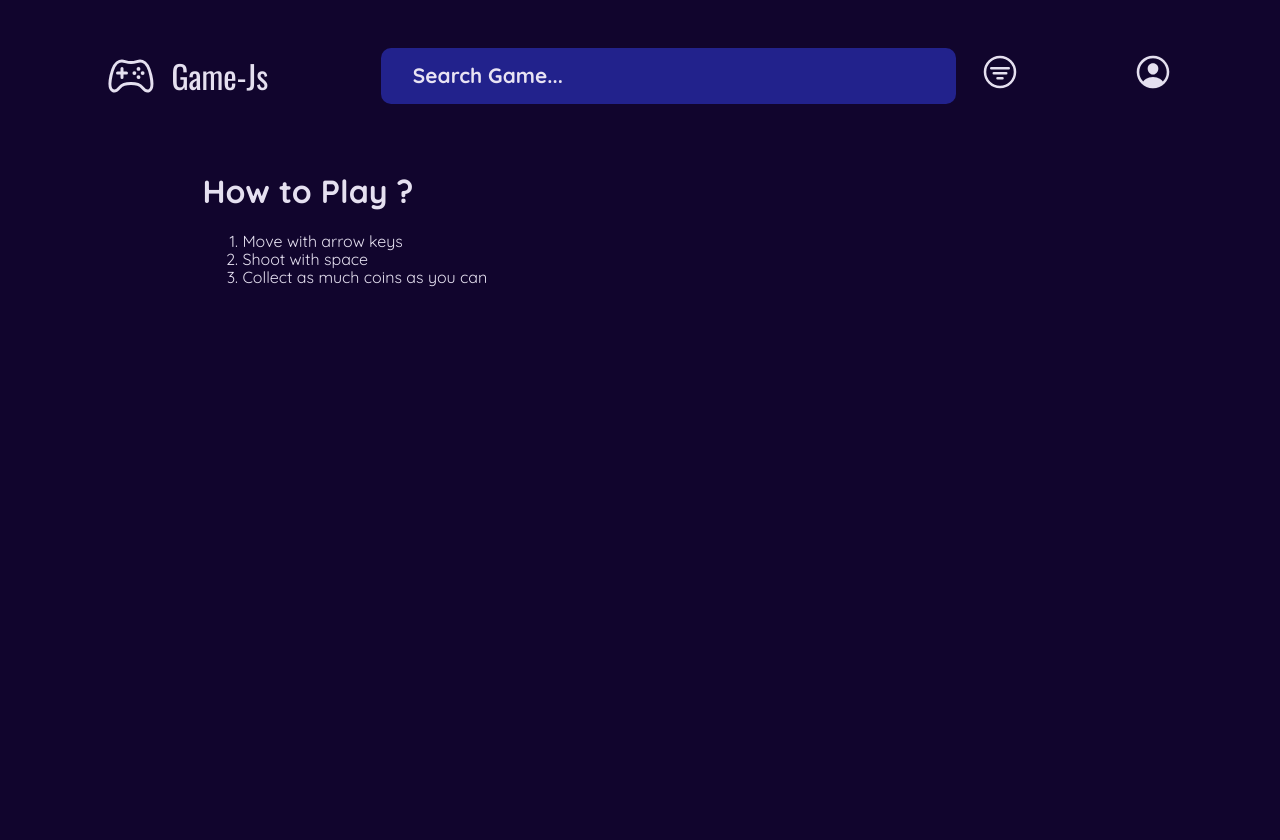
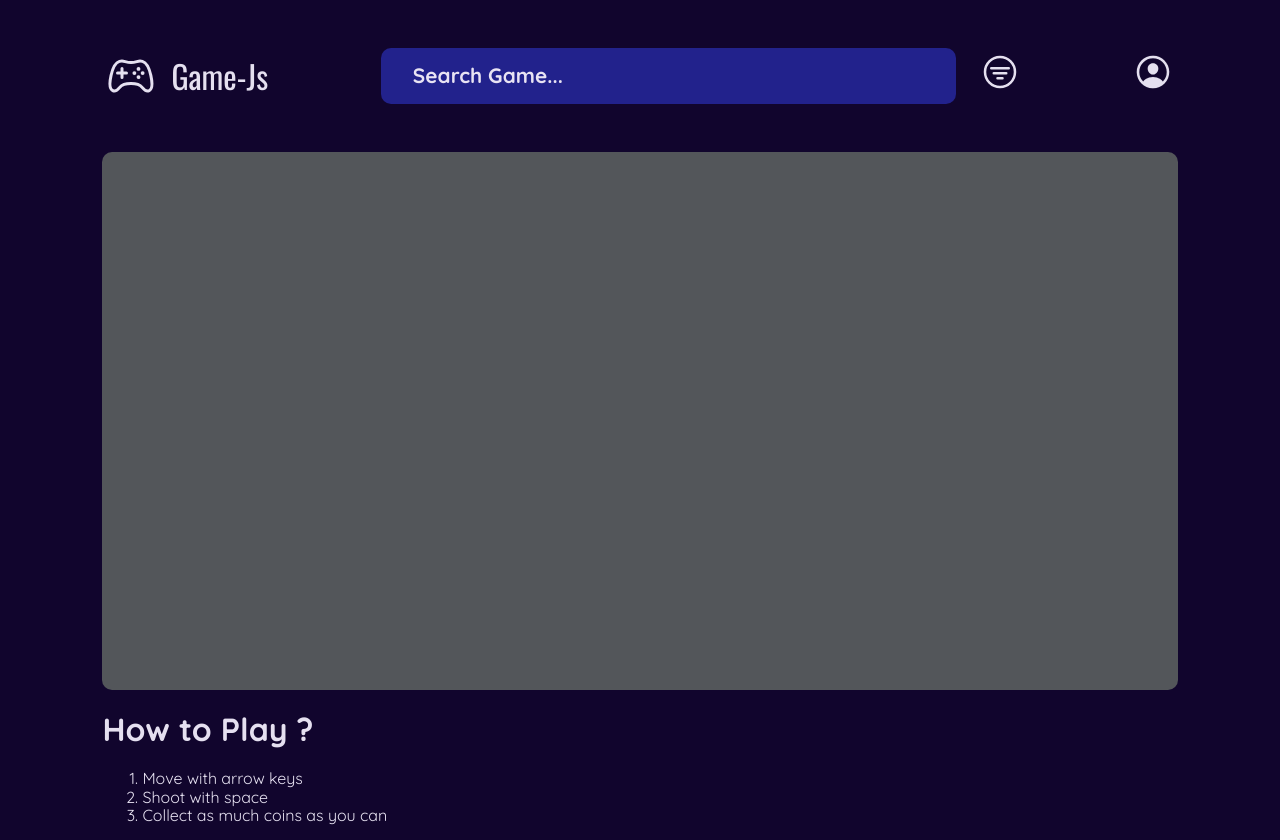
Before and after one commit to tjahjoe/game-js, a website built with Vite: page pages/games/index.html in a window 1280 px wide. Before the commit the page ends 800 px from the top, so only its background shows below. Built offline with nearby package versions, Linux system fonts and the light colour scheme.

Commit message:
feat: add canvas game to project

```diff
--- a/pages/games/index.html
+++ b/pages/games/index.html
@@ -40,8 +40,8 @@
     </div>
   </header>
   <main>
-    <div class="container" id="main">
-     <canvas class="canvas-game" width="100%" height="100%"></canvas>
+    <div class="container content" id="main">
+     <canvas class="canvas-game" width="100%" height="50%"></canvas>
      <div class="instruction">
       <h1 class="instruction-tittle">How to Play ?</h1>
       <ol>
--- a/styles/main.css
+++ b/styles/main.css
@@ -25,6 +25,7 @@
   --clr-text: #E5E0F0;
   --clr-background: #11052D;
   --clr-white: #E8E3F3;
+  --clr-gray: #53565A;
 }
 
 /* @media (prefers-color-scheme: dark) {
--- a/styles/utils.css
+++ b/styles/utils.css
@@ -25,6 +25,17 @@
   background-color: rgba(0, 0, 0, 0.4);
   z-index: 999;
 }
+
+.content {
+  flex-direction: column;
+}
+
+.canvas-game {
+  display: block;
+  background-color: var(--clr-gray);
+  border-radius: 10px;
+}
+
 /* sm */
 /* @media (min-width: 640px) {
   .container {
```
